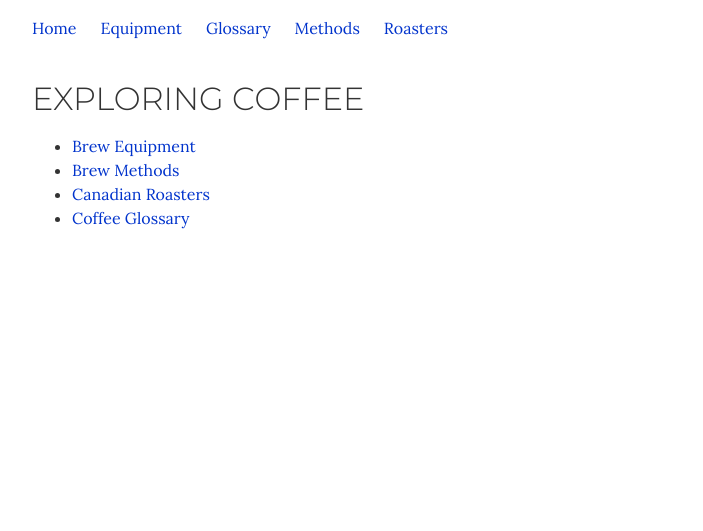
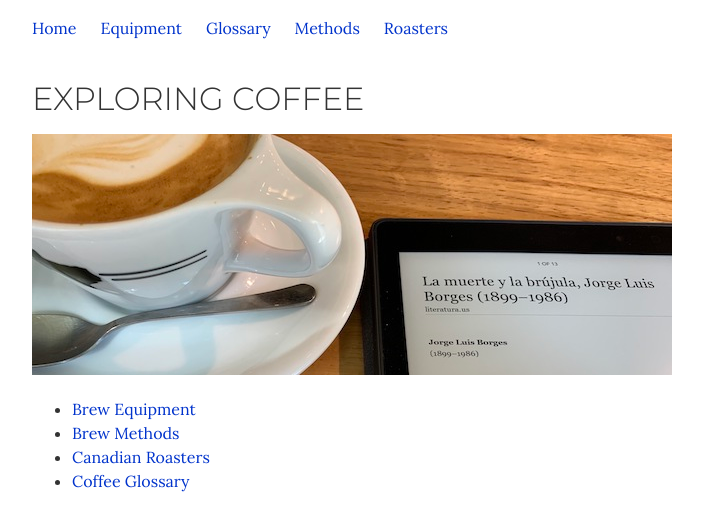
Before and after one commit to natecafe/natecafe, a Jekyll site: the page built from index.md, in a window 1280 px wide. Shown: the top 531 px of the page, without its empty margins (288-991 px from the left). Built offline with Jekyll 4.4.1, drawn with Linux system fonts in a browser that asks for light colours.

Commit message:
Add banner image to index page

```diff
--- a/index.md
+++ b/index.md
@@ -2,6 +2,7 @@
 title:      Exploring Coffee
 layout:     default
 ---
+<img src="espresso_and_reader.jpg" alt="Cup of Espresso with "/>
 
 * [Brew Equipment](/brew-equipment.html)
 * [Brew Methods](/brew-methods.html)
```
Also changed, not shown: espresso.jpg, espresso_and_reader.jpg (added).
